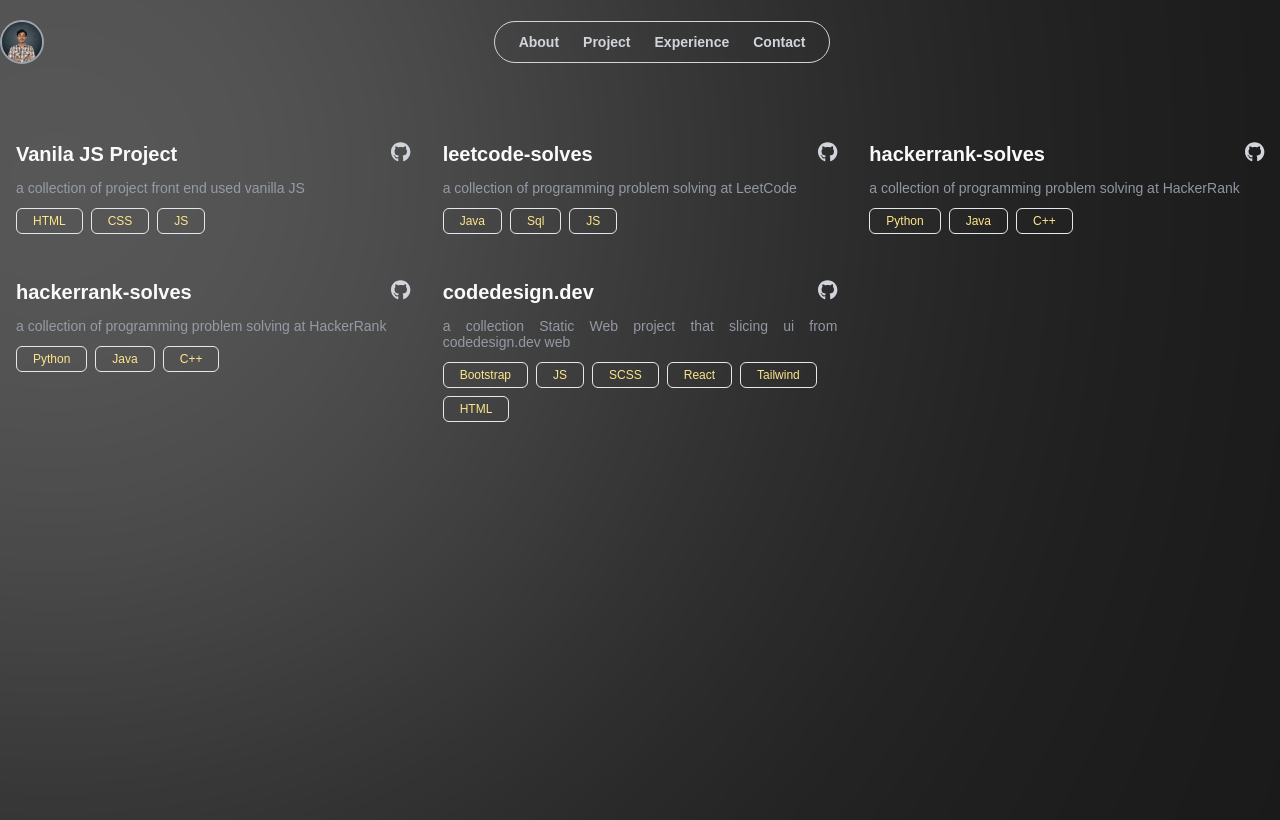
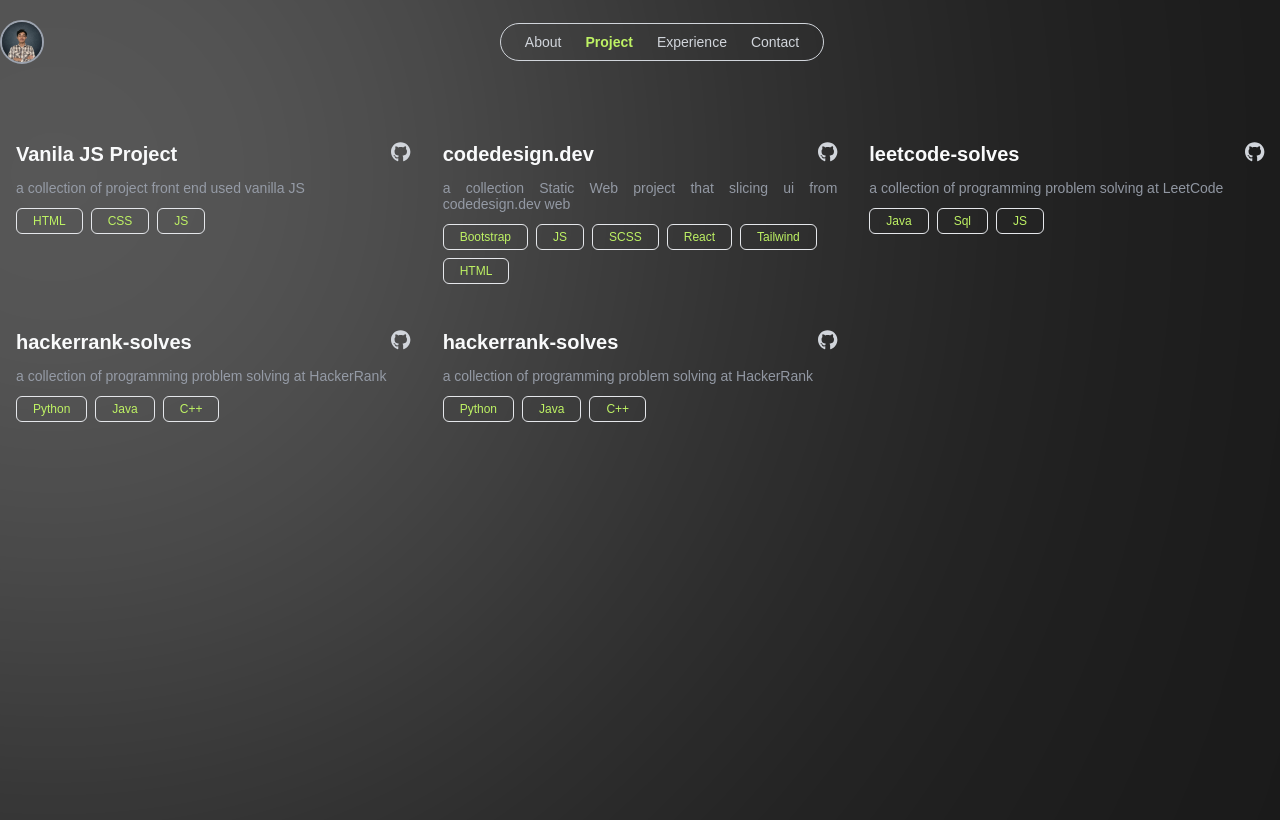
Before and after one commit to howlil/howlil-code, a React (Vite) app: page /Project in a window 1280 px wide. Built offline with nearby package versions, Linux system fonts and the light colour scheme.

Commit message:
finish navbar mobile

```diff
--- a/package.json
+++ b/package.json
@@ -13,6 +13,7 @@
   "dependencies": {
     "@fortawesome/fontawesome-svg-core": "^6.5.1",
     "@fortawesome/free-brands-svg-icons": "^6.5.1",
+    "@fortawesome/free-solid-svg-icons": "^6.5.1",
     "@fortawesome/react-fontawesome": "^0.2.0",
     "@mdx-js/loader": "^3.0.0",
     "@mdx-js/mdx": "^3.0.0",
--- a/src/component/Card.jsx
+++ b/src/component/Card.jsx
@@ -25,7 +25,7 @@
         </p>
         <div className=" flex flex-wrap gap-2">
           {Project.tag.split(',').map((tag,index)=>(
-            <span key={index} className="px-4 py-1 rounded-md border text-xs text-amber-200 m-0">
+            <span key={index} className="px-4 py-1 rounded-md border text-xs text-lime-300 m-0">
               {tag.trim()}
             </span>
           ))}
--- a/src/component/Container.jsx
+++ b/src/component/Container.jsx
@@ -1,6 +1,6 @@
 const Container = ({ children })=>{
 
-    return <div className=" container mx-auto max-sm:container max-sm:px-6">{ children }</div>
+    return <div className=" container mx-auto max-sm:container max-sm:px-4">{ children }</div>
 }
 
 export default Container
--- a/src/component/hero/Hero.jsx
+++ b/src/component/hero/Hero.jsx
@@ -6,10 +6,10 @@
   return (
     <div className="flex flex-col items-center justify-center gap-8 mt-20 ">
         <div className="flex flex-col items-center justify-center gap-2">
-        <Frame />
-        <Title />
+        <Frame/>
+        <Title/>
         </div>
-      <Sosmed />
+        <Sosmed/>
     </div>
   );
 };
--- a/src/component/hero/Sosmed.jsx
+++ b/src/component/hero/Sosmed.jsx
@@ -1,16 +1,26 @@
 import { FontAwesomeIcon } from '@fortawesome/react-fontawesome';
 import { faGithub, faInstagram, faLinkedin, faTwitter } from '@fortawesome/free-brands-svg-icons';
+import { Link } from 'react-router-dom';
+import { linkMe } from '../../data/linkMe';
 
-const Sosmed = ()=>{
-    return(
-        <div className='flex gap-4'>
-            <FontAwesomeIcon  icon={faGithub}  size="2x" className="text-gray-300" />
-            <FontAwesomeIcon icon={faInstagram}  size="2x" className="text-gray-300" />
-            <FontAwesomeIcon icon={faLinkedin}  size="2x" className="text-gray-300" />
-            <FontAwesomeIcon icon={faTwitter}  size="2x"className="text-gray-300"  />
-        </div>
-    )
+// Mendefinisikan pemetaan dari nama ikon ke komponen FontAwesomeIcon yang sesuai
+const iconMapping = {
+  faGithub: faGithub,
+  faInstagram: faInstagram,
+  faLinkedin: faLinkedin,
+  faTwitter: faTwitter, // Menggunakan faEnvelope untuk email
+};
 
+const Sosmed = () => {
+  return (
+    <div className='flex gap-4'>
+      {linkMe.map((item) => (
+        <Link to={ item.href } target="_blank" key={item.name}>
+          <FontAwesomeIcon icon={iconMapping[item.icon]} size="2x" className="text-gray-300 hover:text-lime-300" />
+        </Link>
+      ))}
+    </div>
+  );
 }
 
-export default Sosmed
+export default Sosmed;
--- a/src/component/navbar/NavList.jsx
+++ b/src/component/navbar/NavList.jsx
@@ -1,43 +1,59 @@
-import { Link } from "react-router-dom";
+import { NavLink } from 'react-router-dom';
+import { FontAwesomeIcon } from '@fortawesome/react-fontawesome';
+import { faBars } from '@fortawesome/free-solid-svg-icons';
+import React, { useState } from 'react';
 
 const NavList = () => {
+  const [isMenuVisible, setIsMenuVisible] = useState(false); // Menambahkan state untuk kontrol visibilitas menu
+  const activeLink = 'text-lime-300';
+  const inactiveLink = 'text-gray-300 hover:text-lime-300 transition-all duration-500 ease-in-out';
+
   return (
-    <nav className="border rounded-full px-3 border-gray-300">
-      <ul className="flex justify-between  m-0 ">
-        <li className="text-gray-300 px-3 py-2 hover:text-yellow-300 hover:scale-105 transition-all duration-500 ease-in-out  ">
-          <Link
-            to="/About"
-            className="nav-item  text-sm font-semibold"
+    <>
+      <div className='text-white fixed right-6 cursor-pointer lg:hidden' onClick={() => setIsMenuVisible(!isMenuVisible)}>
+        <FontAwesomeIcon className='active:text-neutral-800' icon={faBars} size="2x" />
+      </div>
+      {/* Menampilkan menu navigasi untuk tampilan mobile */}
+      <div className={`lg:hidden ${isMenuVisible ? 'flex' : 'hidden'} bg-neutral-700 border w-1/3 z-10 fixed right-14 top-7 rounded-lg flex-col text-center`}>
+        {[
+          ['About', '/About'],
+          ['Project', '/Project'],
+          ['Experience', '/Experience'],
+          ['Contact', '/Contact'],
+        ].map(([title, url]) => (
+          <NavLink
+            key={title} // Menambahkan key untuk performa rendering yang lebih baik
+            to={url}
+            className={({ isActive }) =>
+              isActive ? `${activeLink} text-sm font-semibold px-3 py-2` : `${inactiveLink} text-sm font-medium px-3 py-2`
+            }
+            onClick={() => setIsMenuVisible(false)} // Menutup menu ketika salah satu link diklik
           >
-            About
-          </Link>
-        </li>
-        <li className="text-gray-300 px-3 py-2 hover:text-yellow-300 hover:scale-105 transition-all duration-500 ease-in-out ">
-          <Link
-            to="/Project"
-            className="nav-item text-sm font-semibold "
+            {title}
+          </NavLink>
+        ))}
+      </div>
+      {/* Menu navigasi untuk tampilan non-mobile (lg dan lebih besar) */}
+      <nav className='hidden lg:flex border rounded-full px-3 border-gray-300'>
+        {[
+          ['About', '/About'],
+          ['Project', '/Project'],
+          ['Experience', '/Experience'],
+          ['Contact', '/Contact'],
+        ].map(([title, url]) => (
+          <NavLink
+            key={title} // Menambahkan key untuk performa rendering yang lebih baik
+            to={url}
+            className={({ isActive }) =>
+              isActive ? `${activeLink} text-sm font-semibold px-3 py-2` : `${inactiveLink} text-sm font-medium px-3 py-2`
+            }
           >
-            Project
-          </Link>
-        </li>
-        <li className="text-gray-300 hover:text-yellow-300 hover:scale-105 transition-all duration-500 ease-in-out px-3 py-2">
-          <Link
-            to="/Experience"
-            className="nav-item   text-sm font-semibold   "
-          >
-            Experience
-          </Link>
-        </li>
-        <li className="text-gray-300 px-3 py-2 hover:text-yellow-300 hover:scale-105 transition-all duration-500 ease-in-out ">
-          <Link
-            to="/Contact"
-            className="nav-item   text-sm font-semibold"
-          >
-            Contact
-          </Link>
-        </li>
-      </ul>
-    </nav>
+            {title}
+          </NavLink>
+        ))}
+      </nav>
+    </>
   );
 };
+
 export default NavList;
--- a/src/data/dataProject.jsx
+++ b/src/data/dataProject.jsx
@@ -5,6 +5,14 @@
       tag : 'HTML,CSS,JS',
       link : 'https://howlil-vanilajs.vercel.app/',
       github : 'https://github.com/howlil/vanila-js-project',
+
+    },
+    {
+      title : 'codedesign.dev      ',
+      describtion : '   a collection Static Web project that slicing ui from codedesign.dev web',
+      tag : 'Bootstrap,JS,SCSS,React,Tailwind,HTML',
+      link : 'https://leetcode.com/howlil/',
+      github : 'https://github.com/howlil/leetcode-solves',
 
     },
     {
@@ -31,12 +39,5 @@
       github : 'https://github.com/howlil/leetcode-solves',
 
     },
-    {
-      title : 'codedesign.dev      ',
-      describtion : '   a collection Static Web project that slicing ui from codedesign.dev web',
-      tag : 'Bootstrap,JS,SCSS,React,Tailwind,HTML',
-      link : 'https://leetcode.com/howlil/',
-      github : 'https://github.com/howlil/leetcode-solves',
 
-    },
 ]
--- /dev/null
+++ b/src/data/linkMe.jsx
@@ -0,0 +1,26 @@
+import { icon } from "@fortawesome/fontawesome-svg-core";
+
+export const linkMe =[
+    {
+        name: 'Github',
+        href: 'https://github.com/howlil',
+        icon: 'faGithub'
+
+      },
+      {
+        name: 'Instagram',
+        href: 'https://www.instagram.com/mraulabsr/',
+        icon: 'faInstagram'
+      },
+      {
+        name: 'Linkedin',
+        href: 'https://www.linkedin.com/in/mhdulilabshar/',
+        icon: 'faLinkedin'
+      },
+      {
+        name: 'Twiter',
+        href: 'https://twitter.com/howlilcode',
+        icon: 'faTwitter'
+
+      },
+]
--- a/src/index.css
+++ b/src/index.css
@@ -19,8 +19,8 @@
 
 .title {
   color: transparent;
-  /* Makes the text transparent so the background can show through */
-  background-image: linear-gradient(to bottom right, #e6e6e6, #262626);
+  line-height: 45px;
+  background-image: linear-gradient(to bottom right, #97ff66, #262626);
   /* Left color #CCCCCC to right color #333333 */
   background-clip: text;
   -webkit-background-clip: text;
```
Also changed, not shown: 1 other file (tests, documents, lock files or other folders).
